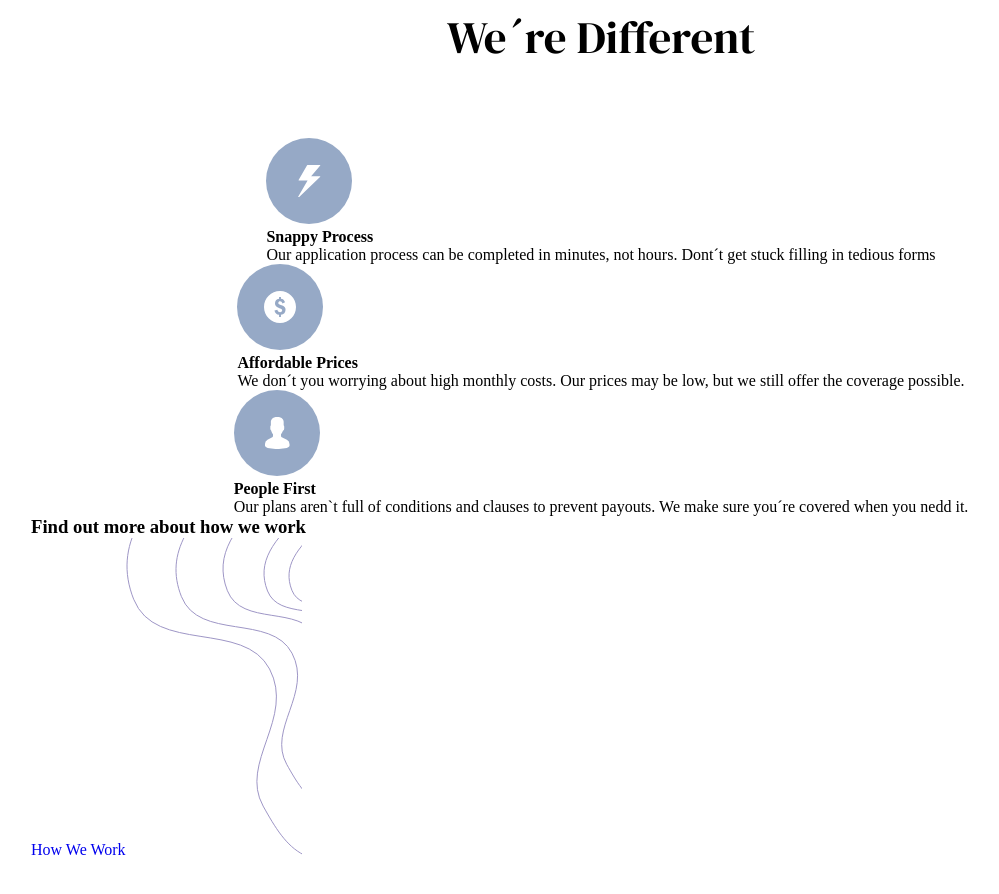
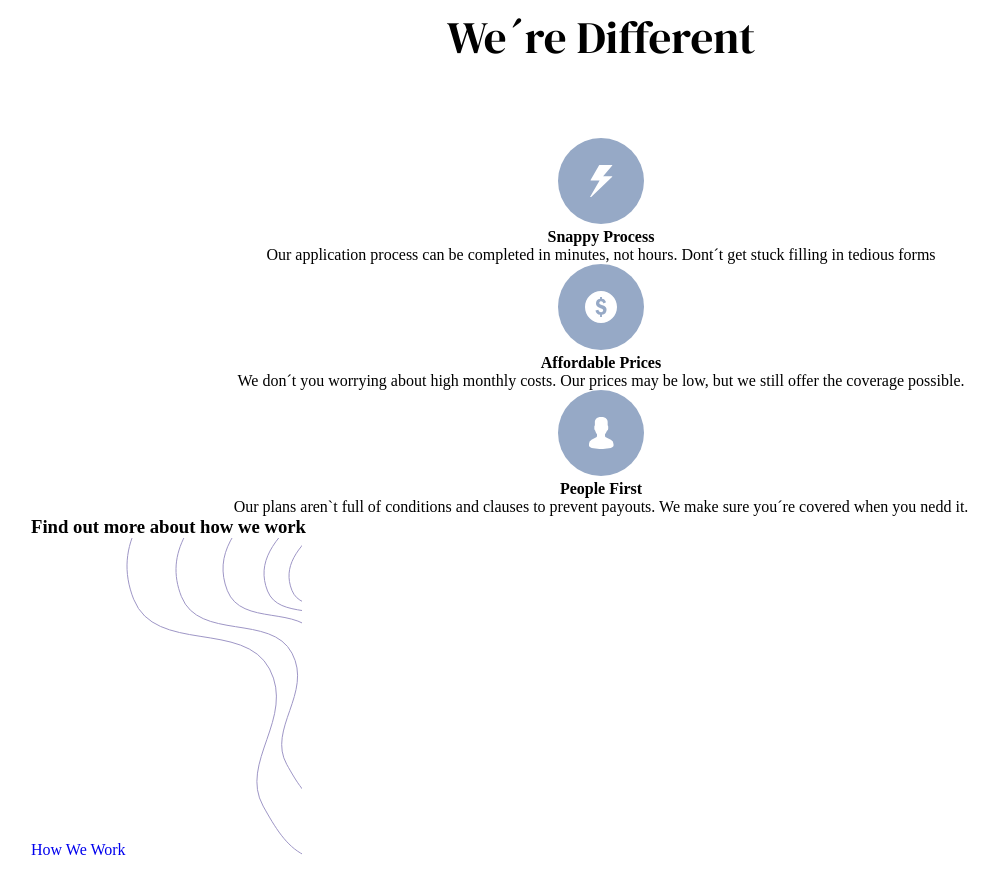
Before and after one commit to higor-costa/pagina-de-destino-insure, a React (Vite) app: page / in a window 1280 px wide. Shown: the part 2180-3074 px from the top of the page, without its empty margins (39-1038 px from the left). Built offline with nearby package versions, Linux system fonts and the light colour scheme.

Commit message:
Centraliza conteúdo dos cards

```diff
--- a/src/style/components/Main.module.scss
+++ b/src/style/components/Main.module.scss
@@ -28,4 +28,8 @@
       transform: translateX(-50%);
     }
   }
+
+  .card {
+    text-align: center;
+  }
 }
```
